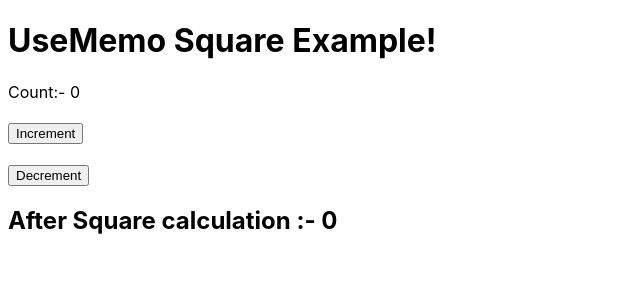
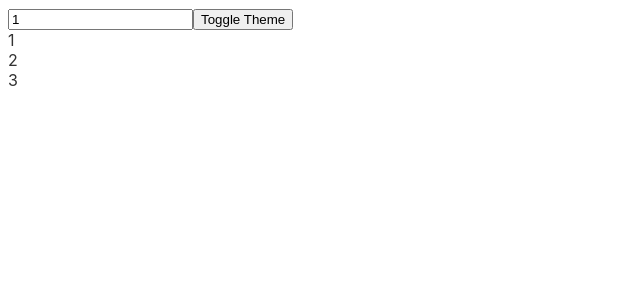
Before and after one commit to raghavendramj/NS_Rosalind_MERN, a React (Create React App) app in the folder ReactJS/newton-react-app/: page / in a window 1280 px wide. Shown: the top 300 px of the page, without its empty margins (0-640 px from the left). Built offline with nearby package versions, Linux system fonts and the light colour scheme.

Commit message:
useCallBack hook!

```diff
--- a/ReactJS/newton-react-app/src/App.js
+++ b/ReactJS/newton-react-app/src/App.js
@@ -1,5 +1,6 @@
 import React from "react";
 import "./App.css";
+import UseCallbackHook from "./hooks/usecallbackhook";
 
 import UseMemoHook from "./hooks/usememo";
 
@@ -13,7 +14,8 @@ function App() {
       {/* <UseReducerHook /> */}
       {/* <UseCallBackWithoutHook /> */}
       {/* <UseEffectWithHook /> */}
-      <UseMemoHook />
+      {/* <UseMemoHook /> */}
+      <UseCallbackHook />
     </React.Fragment>
   );
 }
--- /dev/null
+++ b/ReactJS/newton-react-app/src/hooks/list.js
@@ -0,0 +1,12 @@
+import { useEffect, useState } from "react";
+
+export default function List({ items }) {
+  const [fetchItems, setFetchItems] = useState([]);
+
+  useEffect(() => {
+    setFetchItems(items);
+    console.log("Updating my items!");
+  }, [items]);
+
+  return fetchItems.map((item) => <div key={item}>{item}</div>);
+}
--- /dev/null
+++ b/ReactJS/newton-react-app/src/hooks/usecallbackhook.jsx
@@ -0,0 +1,33 @@
+import { useCallback, useState } from "react";
+import List from "./list";
+
+function UseCallbackHook() {
+
+    const [number, setNumber] = useState(1);
+    const [dark, setDark] = useState(false);
+
+    //Calls some API and returns some result!
+    const getItems = useCallback(() => {
+        return [number, number + 1, number + 2];
+    }, [number]);
+
+    const theme = {
+        backgroundColor: dark ? "#333" : '#FFF',
+        color: dark ? '#FFF' : "#333"
+    }
+    return (
+        <div style={theme}>
+            <input
+                type="number"
+                value={number}
+                onChange={event => setNumber(parseInt(event.target.value))} />
+
+            <button onClick={() => setDark(dark => !dark)}>
+                Toggle Theme
+            </button>
+            <List items={getItems} />
+        </div>
+    );
+}
+
+export default UseCallbackHook;
```
